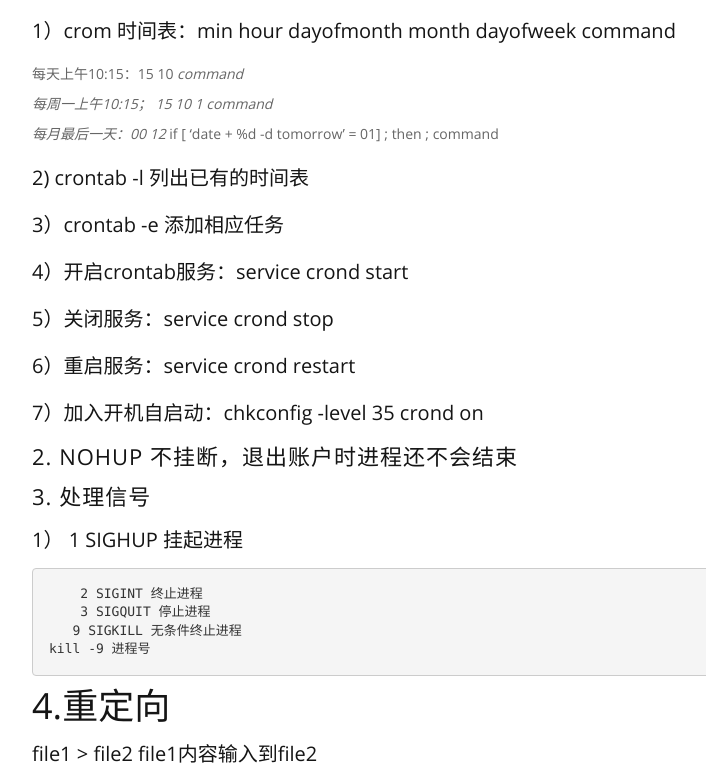
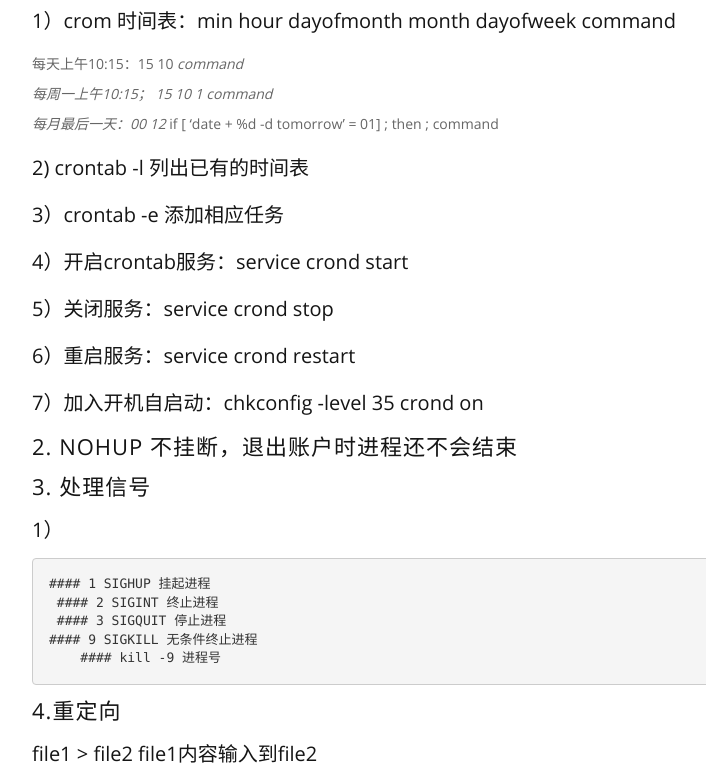
Before and after one commit to bingjiejiao/bingjiejiao.github.io, a plain HTML site: page 2018/12/22/linux1/index.html in a window 1280 px wide. Shown: the part 253-1029 px from the top of the page, without its empty margins (228-934 px from the left). Drawn offline with Linux system fonts and the light colour scheme.

Commit message:
Site updated: 2018-12-22 22:25:48

```diff
--- a/2018/12/22/linux1/index.html
+++ b/2018/12/22/linux1/index.html
@@ -173,7 +173,7 @@
         <div class="row col-md-offset-2">
             <div class="col-md-8">
     			<span class="post-meta">
-      <time datetime="2018-12-22T14:20:38.836Z" itemprop="datePublished">
+      <time datetime="2018-12-22T14:25:31.505Z" itemprop="datePublished">
           2018-12-22
       </time>
 
@@ -182,12 +182,14 @@
             </div>
         </div>
         <div class="col-md-8 col-md-offset-2">
-      		<h1 id="Linux-常用命令总结"><a href="#Linux-常用命令总结" class="headerlink" title="Linux  常用命令总结"></a>Linux  常用命令总结</h1><h2 id="1-定期执行脚本"><a href="#1-定期执行脚本" class="headerlink" title="1.定期执行脚本"></a>1.定期执行脚本</h2><h3 id="1）crom-时间表：min-hour-dayofmonth-month-dayofweek-command"><a href="#1）crom-时间表：min-hour-dayofmonth-month-dayofweek-command" class="headerlink" title="1）crom 时间表：min    hour dayofmonth month dayofweek command"></a>1）crom 时间表：min    hour dayofmonth month dayofweek command</h3><p>每天上午10:15：15 10 <em> </em> <em> command<br>每周一上午10:15；  15 10 </em> <em> 1 command<br>每月最后一天：00 12 </em> <em> </em>  if [ ‘date + %d -d tomorrow’ = 01] ; then ; command</p>
-<h3 id="2-crontab-l-列出已有的时间表"><a href="#2-crontab-l-列出已有的时间表" class="headerlink" title="2) crontab -l 列出已有的时间表"></a>2) crontab -l 列出已有的时间表</h3><h3 id="3）crontab-e-添加相应任务"><a href="#3）crontab-e-添加相应任务" class="headerlink" title="3）crontab -e 添加相应任务"></a>3）crontab -e 添加相应任务</h3><h3 id="4）开启crontab服务：service-crond-start"><a href="#4）开启crontab服务：service-crond-start" class="headerlink" title="4）开启crontab服务：service crond start"></a>4）开启crontab服务：service crond start</h3><h3 id="5）关闭服务：service-crond-stop"><a href="#5）关闭服务：service-crond-stop" class="headerlink" title="5）关闭服务：service crond stop"></a>5）关闭服务：service crond stop</h3><h3 id="6）重启服务：service-crond-restart"><a href="#6）重启服务：service-crond-restart" class="headerlink" title="6）重启服务：service crond restart"></a>6）重启服务：service crond restart</h3><h3 id="7）加入开机自启动：chkconfig-level-35-crond-on"><a href="#7）加入开机自启动：chkconfig-level-35-crond-on" class="headerlink" title="7）加入开机自启动：chkconfig -level 35 crond on"></a>7）加入开机自启动：chkconfig -level 35 crond on</h3><h2 id="2-nohup-不挂断，退出账户时进程还不会结束"><a href="#2-nohup-不挂断，退出账户时进程还不会结束" class="headerlink" title="2. nohup 不挂断，退出账户时进程还不会结束"></a>2. nohup 不挂断，退出账户时进程还不会结束</h2><h2 id="3-处理信号"><a href="#3-处理信号" class="headerlink" title="3. 处理信号"></a>3. 处理信号</h2><h3 id="1）-1-SIGHUP-挂起进程"><a href="#1）-1-SIGHUP-挂起进程" class="headerlink" title="1） 1 SIGHUP 挂起进程"></a>1） 1 SIGHUP 挂起进程</h3><pre><code>    2 SIGINT 终止进程
-    3 SIGQUIT 停止进程
-   9 SIGKILL 无条件终止进程
-kill -9 进程号
-</code></pre><h1 id="4-重定向"><a href="#4-重定向" class="headerlink" title="4.重定向"></a>4.重定向</h1><h3 id="file1-gt-file2-file1内容输入到file2"><a href="#file1-gt-file2-file1内容输入到file2" class="headerlink" title="file1 &gt; file2  file1内容输入到file2"></a>file1 &gt; file2  file1内容输入到file2</h3><h3 id="file1-lt-file2-file2内容输入到file1"><a href="#file1-lt-file2-file2内容输入到file1" class="headerlink" title="file1 &lt; file2  file2内容输入到file1"></a>file1 &lt; file2  file2内容输入到file1</h3>
+      		<p> title: Linux  常用命令总结</p>
+<h2 id="1-定期执行脚本"><a href="#1-定期执行脚本" class="headerlink" title="1.定期执行脚本"></a>1.定期执行脚本</h2><h3 id="1）crom-时间表：min-hour-dayofmonth-month-dayofweek-command"><a href="#1）crom-时间表：min-hour-dayofmonth-month-dayofweek-command" class="headerlink" title="1）crom 时间表：min    hour dayofmonth month dayofweek command"></a>1）crom 时间表：min    hour dayofmonth month dayofweek command</h3><p>每天上午10:15：15 10 <em> </em> <em> command<br>每周一上午10:15；  15 10 </em> <em> 1 command<br>每月最后一天：00 12 </em> <em> </em>  if [ ‘date + %d -d tomorrow’ = 01] ; then ; command</p>
+<h3 id="2-crontab-l-列出已有的时间表"><a href="#2-crontab-l-列出已有的时间表" class="headerlink" title="2) crontab -l 列出已有的时间表"></a>2) crontab -l 列出已有的时间表</h3><h3 id="3）crontab-e-添加相应任务"><a href="#3）crontab-e-添加相应任务" class="headerlink" title="3）crontab -e 添加相应任务"></a>3）crontab -e 添加相应任务</h3><h3 id="4）开启crontab服务：service-crond-start"><a href="#4）开启crontab服务：service-crond-start" class="headerlink" title="4）开启crontab服务：service crond start"></a>4）开启crontab服务：service crond start</h3><h3 id="5）关闭服务：service-crond-stop"><a href="#5）关闭服务：service-crond-stop" class="headerlink" title="5）关闭服务：service crond stop"></a>5）关闭服务：service crond stop</h3><h3 id="6）重启服务：service-crond-restart"><a href="#6）重启服务：service-crond-restart" class="headerlink" title="6）重启服务：service crond restart"></a>6）重启服务：service crond restart</h3><h3 id="7）加入开机自启动：chkconfig-level-35-crond-on"><a href="#7）加入开机自启动：chkconfig-level-35-crond-on" class="headerlink" title="7）加入开机自启动：chkconfig -level 35 crond on"></a>7）加入开机自启动：chkconfig -level 35 crond on</h3><h2 id="2-nohup-不挂断，退出账户时进程还不会结束"><a href="#2-nohup-不挂断，退出账户时进程还不会结束" class="headerlink" title="2. nohup 不挂断，退出账户时进程还不会结束"></a>2. nohup 不挂断，退出账户时进程还不会结束</h2><h2 id="3-处理信号"><a href="#3-处理信号" class="headerlink" title="3. 处理信号"></a>3. 处理信号</h2><h3 id="1）"><a href="#1）" class="headerlink" title="1）"></a>1）</h3><pre><code>#### 1 SIGHUP 挂起进程
+ #### 2 SIGINT 终止进程
+ #### 3 SIGQUIT 停止进程
+#### 9 SIGKILL 无条件终止进程
+    #### kill -9 进程号
+</code></pre><h2 id="4-重定向"><a href="#4-重定向" class="headerlink" title="4.重定向"></a>4.重定向</h2><h3 id="file1-gt-file2-file1内容输入到file2"><a href="#file1-gt-file2-file1内容输入到file2" class="headerlink" title="file1 &gt; file2  file1内容输入到file2"></a>file1 &gt; file2  file1内容输入到file2</h3><h3 id="file1-lt-file2-file2内容输入到file1"><a href="#file1-lt-file2-file2内容输入到file1" class="headerlink" title="file1 &lt; file2  file2内容输入到file1"></a>file1 &lt; file2  file2内容输入到file1</h3>
             <div class="clearfix"></div>
             <hr class="nogutter">
         </div>
```
Also changed, not shown: archives/2018/12/index.html (+1 -1 lines), archives/2018/index.html (+1 -1 lines), archives/index.html (+1 -1 lines), index.html (+4 -3 lines).
